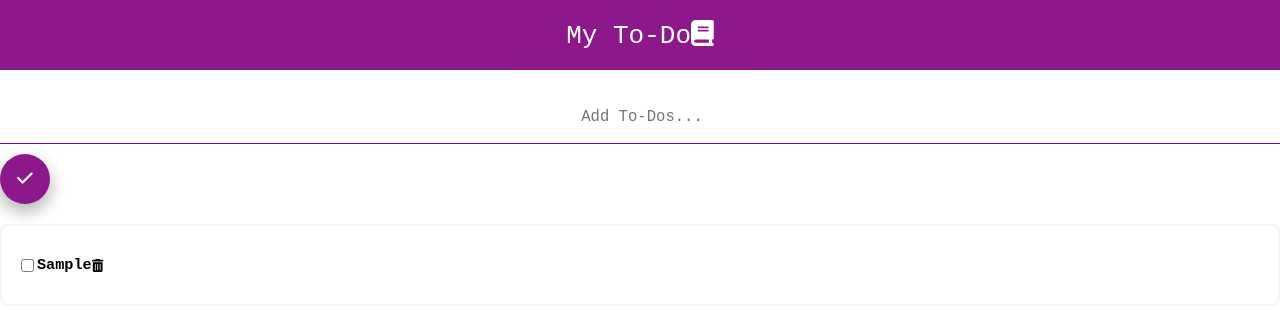
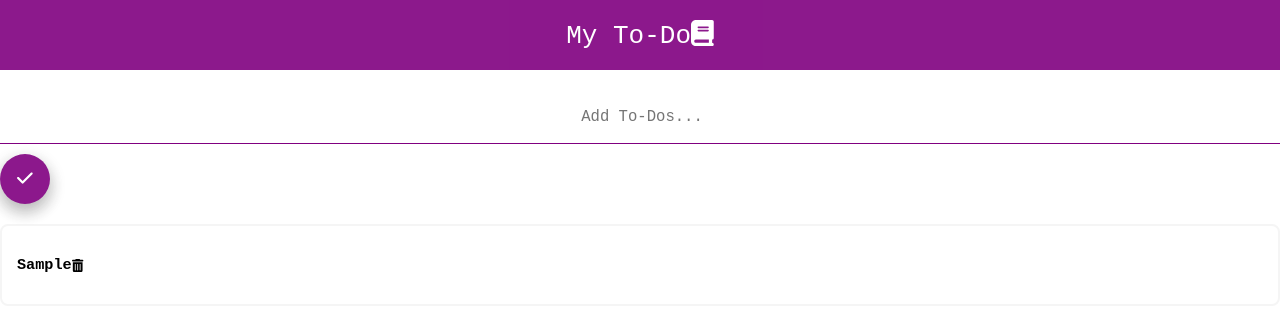
Before and after one commit to Legendary-Folah/myto-do, a React (Create React App) app: page / in a window 1280 px wide. Both pictures are taken after typing "Sample" into the empty fields and a click on the button 25 px from the left and 179 px from the top of the page. Shown: the top 310 px of the page. Built offline with nearby package versions, Linux system fonts and the light colour scheme.

Commit message:
design to be sorted out later

```diff
--- a/src/Components/Todo.js
+++ b/src/Components/Todo.js
@@ -12,7 +12,6 @@ const Todo = ({ todoItem, todoList, setTodoList }) => {
     return (
         <div>
             <div className="todoItem">
-                <input type="checkbox" className="check"/>
                 <h3 className="todoname">{todoItem.name}</h3>
                 <FontAwesomeIcon icon={faTrashAlt} onClick={handleDelete} className="deletebutton"/>
             </div>
```
